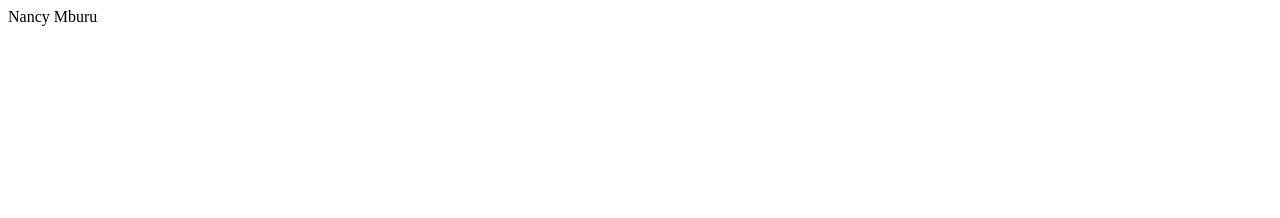
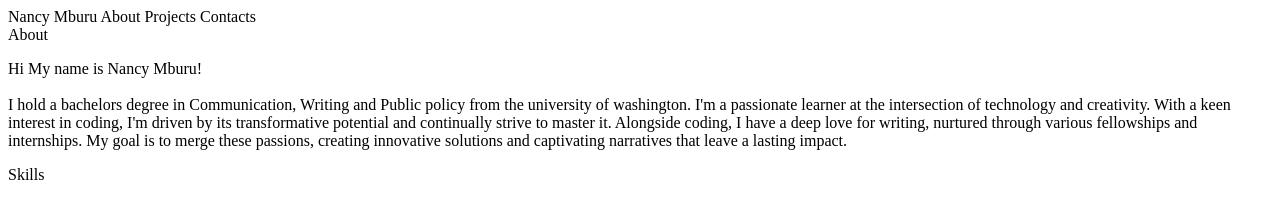
Before and after one commit to NeesieM/Nancy-Mburu-, a plain HTML site: page index.html in a window 1280 px wide. Drawn offline with Linux system fonts and the light colour scheme.

Commit message:
added a brief self introduction of myself.

```diff
--- a/index.html
+++ b/index.html
@@ -6,6 +6,28 @@
     <title>Document</title>
 </head>
 <body>
+<header>
     <h> Nancy Mburu </h>
+    <h>About</h>
+    <h>Projects</h>
+    <h>Contacts</h>
+</header>
+<section>
+<h>About</h>
+<p>
+Hi My name is Nancy Mburu!
+
+<br></br>
+
+I hold a bachelors degree in Communication, Writing and Public policy from the university of washington.
+I'm a passionate learner at the intersection of technology and creativity.
+With a keen interest in coding, I'm driven by its transformative potential and continually strive to master it.
+Alongside coding, I have a deep love for writing, nurtured through various fellowships and internships.
+My goal is to merge these passions, creating innovative solutions and captivating narratives that leave a lasting impact.
+</p>
+</section>
+<section>
+    <h> Skills </h>
+</section>
 </body>
 </html>
```
